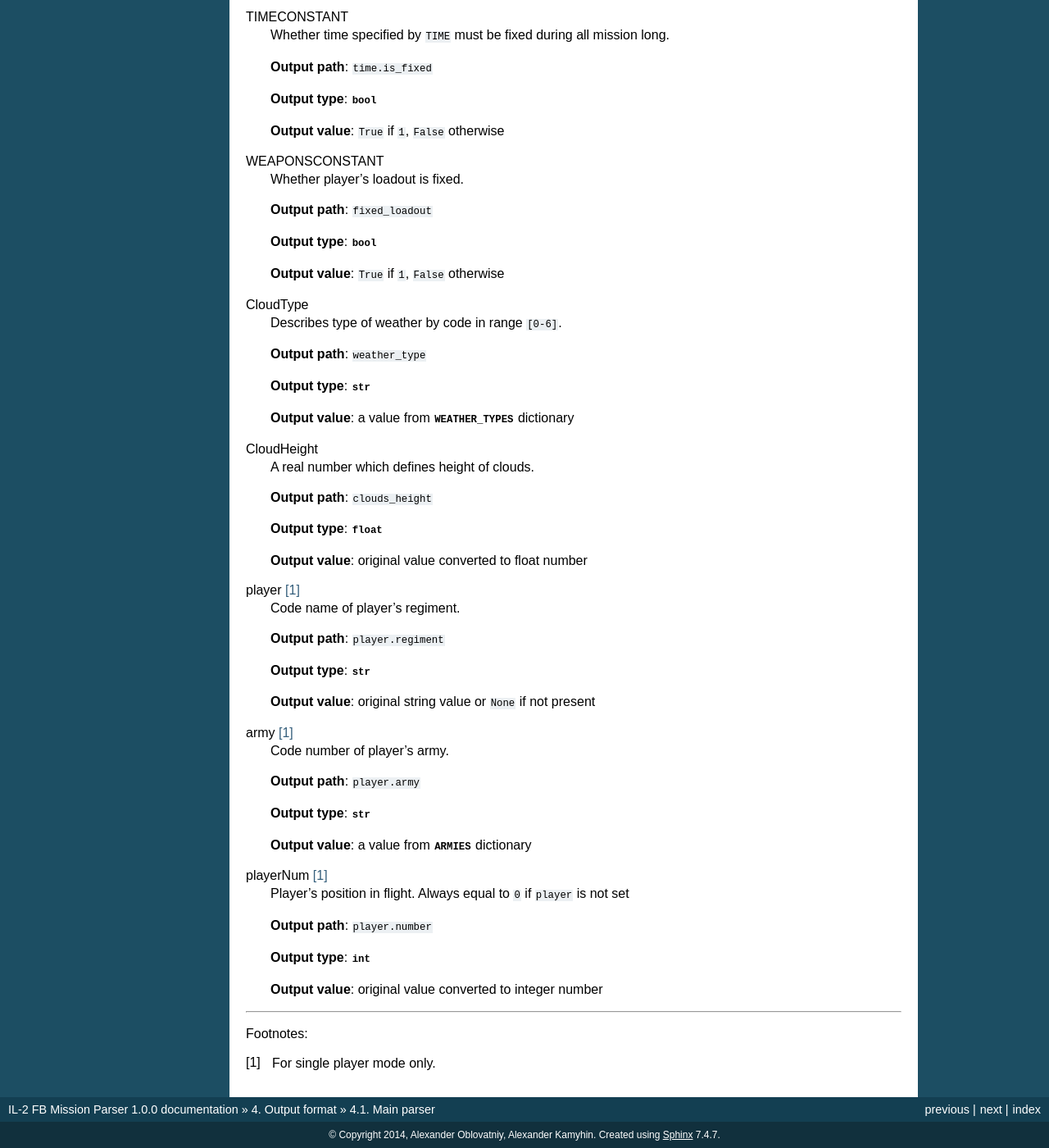
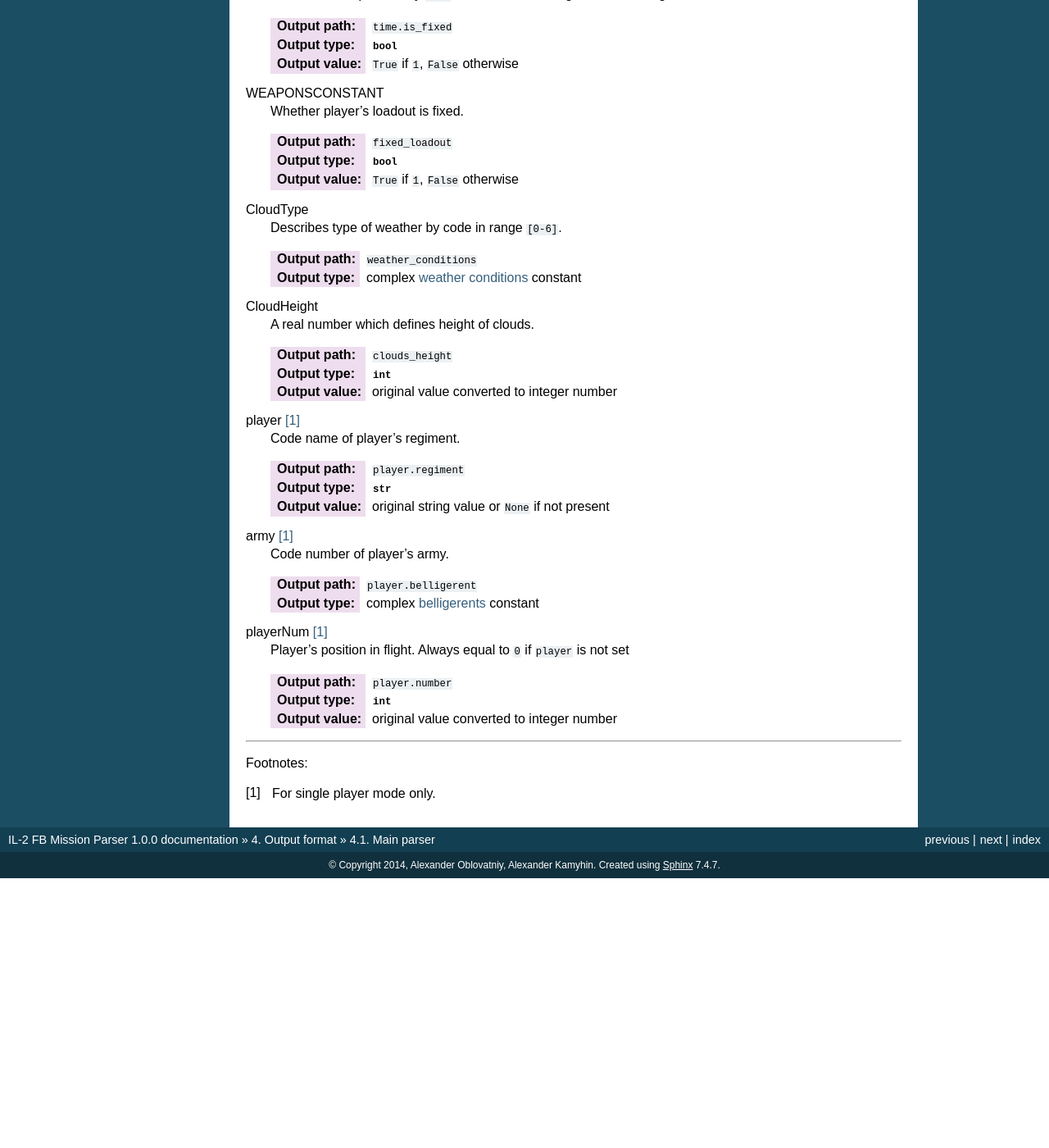
Before and after one commit to IL2HorusTeam/il2fb-mission-parser, a Sphinx documentation site: the page built from docs/parsers/main.rst, in a window 1280 px wide and 1400 px high, scrolled down 1012 px. Shown: the whole window at 82% size. Built offline with Sphinx 7.4.7, drawn with Linux system fonts in a browser that asks for light colours; after the commit the page ends 2083 px from its top, so only the background shows below that; some of the changed text lies outside the part shown.

Commit message:
update MAIN parser

```diff
--- a/docs/parsers/main.rst
+++ b/docs/parsers/main.rst
@@ -1,7 +1,7 @@
+.. _main-parser:
+
 Main parser
 ===========
-
-.. _main-parser:
 
 :class:`~il2fb.parsers.mission.parsers.MainParser` is responsible for parsing
 ``MAIN`` section. This section contains one key-value pair per each line.
@@ -21,19 +21,19 @@ Section example::
 Output example::
 
     {
-        'loader': 'Moscow/sload.ini',
-        'time': {
-            'value': datetime.time(11, 45),
-            'is_fixed': True,
-        },
-        'fixed_loadout': True,
-        'weather_type': 'clear',
-        'clouds_height': 1500,
-        'player': {
-            'army': 'red',
-            'regiment': "fiLLv24fi00",
-            'number': 0,
-        },
+      'loader': 'Moscow/sload.ini',
+      'time': {
+          'value': datetime.time(11, 45),
+          'is_fixed': True,
+      },
+      'fixed_loadout': True,
+      'weather_conditions': <constant 'Conditions.good'>,
+      'clouds_height': 1500,
+      'player': {
+          'belligerent': <constant 'Belligerents.red'>,
+          'regiment': "fiLLv24fi00",
+          'number': 0,
+      },
     }
 
 **Description**:
@@ -43,88 +43,71 @@ MAP
   (textures, air pressure, air temperature, list of map labels, etc) and can be
   found inside ``fb_maps*.SFS`` archives.
 
-  **Output path**: ``loader``
-
-  **Output type**: :class:`str`
-
-  **Output value**: original string value
+  :Output path: ``loader``
+  :Output type: :class:`str`
+  :Output value: original string value
 
 TIME
   Initial time in mission. Defined as a real number. Integer part defines
   hour. Fractional part defines minutes as a fraction of 60 minutes, so
   ``0.75`` is ``60 * 0.75 = 45`` indeed.
 
-  **Output path**: ``time.value``
-
-  **Output type**: :class:`datetime.time`
+  :Output path: ``time.value``
+  :Output type: :class:`datetime.time`
 
 TIMECONSTANT
   Whether time specified by ``TIME`` must be fixed during all mission long.
 
-  **Output path**: ``time.is_fixed``
-
-  **Output type**: :class:`bool`
-
-  **Output value**: ``True`` if ``1``, ``False`` otherwise
+  :Output path: ``time.is_fixed``
+  :Output type: :class:`bool`
+  :Output value: ``True`` if ``1``, ``False`` otherwise
 
 WEAPONSCONSTANT
   Whether player's loadout is fixed.
 
-  **Output path**: ``fixed_loadout``
-
-  **Output type**: :class:`bool`
-
-  **Output value**: ``True`` if ``1``, ``False`` otherwise
+  :Output path: ``fixed_loadout``
+  :Output type: :class:`bool`
+  :Output value: ``True`` if ``1``, ``False`` otherwise
 
 CloudType
   Describes type of weather by code in range ``[0-6]``.
 
-  **Output path**: ``weather_type``
-
-  **Output type**: :class:`str`
-
-  **Output value**: a value from :data:`~il2fb.parsers.mission.constants.WEATHER_TYPES`
-  dictionary
+  :Output path: ``weather_conditions``
+  :Output type: complex `weather conditions`_ constant
 
 CloudHeight
   A real number which defines height of clouds.
 
-  **Output path**: ``clouds_height``
-
-  **Output type**: :class:`float`
-
-  **Output value**: original value converted to float number
+  :Output path: ``clouds_height``
+  :Output type: :class:`int`
+  :Output value: original value converted to integer number
 
 player [1]_
   Code name of player's regiment.
 
-  **Output path**: ``player.regiment``
-
-  **Output type**: :class:`str`
-
-  **Output value**: original string value or ``None`` if not present
+  :Output path: ``player.regiment``
+  :Output type: :class:`str`
+  :Output value: original string value or ``None`` if not present
 
 army [1]_
   Code number of player's army.
 
-  **Output path**: ``player.army``
-
-  **Output type**: :class:`str`
-
-  **Output value**: a value from :data:`~il2fb.parsers.mission.constants.ARMIES`
-  dictionary
+  :Output path: ``player.belligerent``
+  :Output type: complex `belligerents`_ constant
 
 playerNum [1]_
   Player's position in flight. Always equal to ``0`` if ``player`` is not set
 
-  **Output path**: ``player.number``
-
-  **Output type**: :class:`int`
-
-  **Output value**: original value converted to integer number
+  :Output path: ``player.number``
+  :Output type: :class:`int`
+  :Output value: original value converted to integer number
 
 ---------
 
 Footnotes:
 
 .. [#] For single player mode only.
+
+
+.. _weather conditions: https://github.com/IL2HorusTeam/il2fb-commons/blob/4a3cb79301c792c685d472a17926d978cd703f14/il2fb/commons/weather.py#L10
+.. _belligerents: https://github.com/IL2HorusTeam/il2fb-commons/blob/4a3cb79301c792c685d472a17926d978cd703f14/il2fb/commons/organization.py#L17
--- a/requirements.txt
+++ b/requirements.txt
@@ -3,3 +3,5 @@
 # using pip. Example::
 #
 #     pip install -r requirements.pip
+
+il2fb-commons >= 0.9.0
```
Also changed, not shown: 3 other files.
